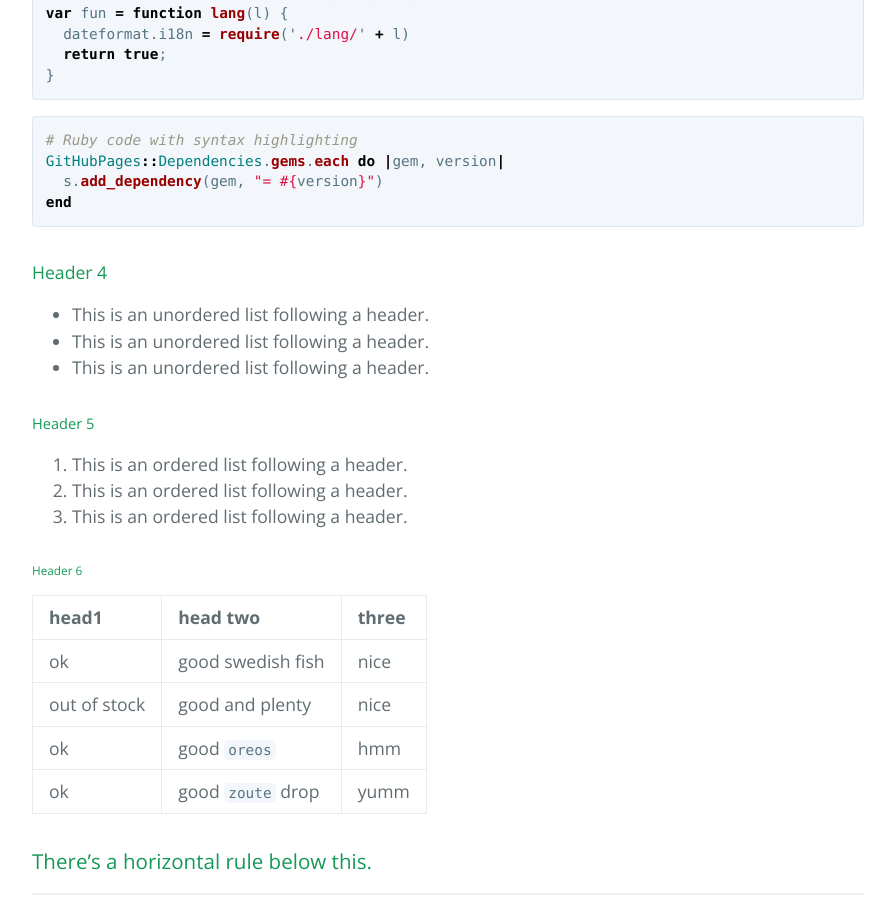
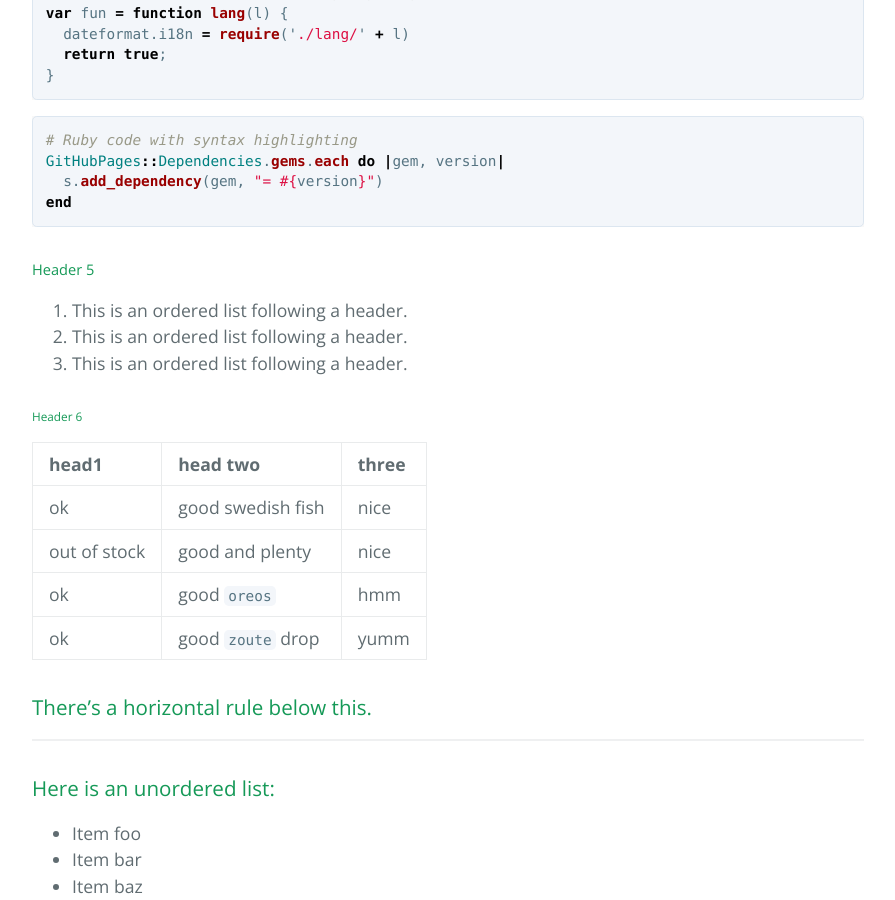
Before and after one commit to Dzignwithmathi/mathiuxui, a Jekyll site: the page built from index.md, in a window 1280 px wide and 900 px high, scrolled down 1025 px. Shown: the whole window, without its empty margins (192-1087 px from the left). Built offline with Jekyll 4.4.1, drawn with Linux system fonts in a browser that asks for light colours.

Commit message:
Removed header

````diff
--- a/index.md
+++ b/index.md
@@ -37,11 +37,6 @@ GitHubPages::Dependencies.gems.each do |gem, version|
 end
 ```
 
-#### Header 4
-
-*   This is an unordered list following a header.
-*   This is an unordered list following a header.
-*   This is an unordered list following a header.
 
 ##### Header 5
 
````
